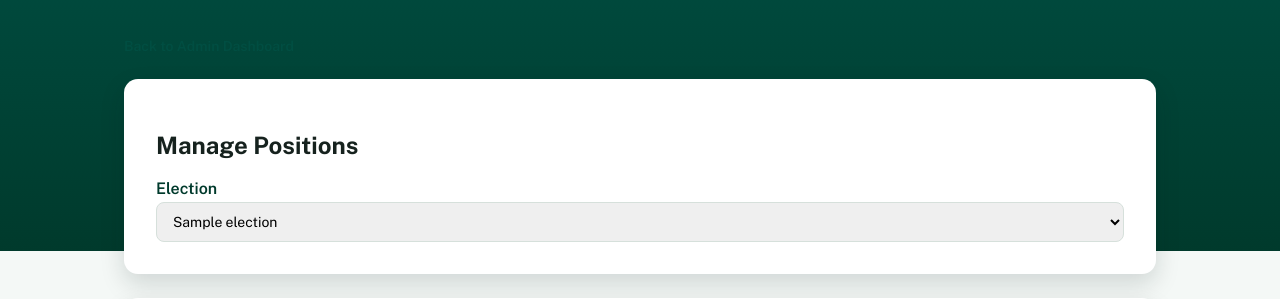
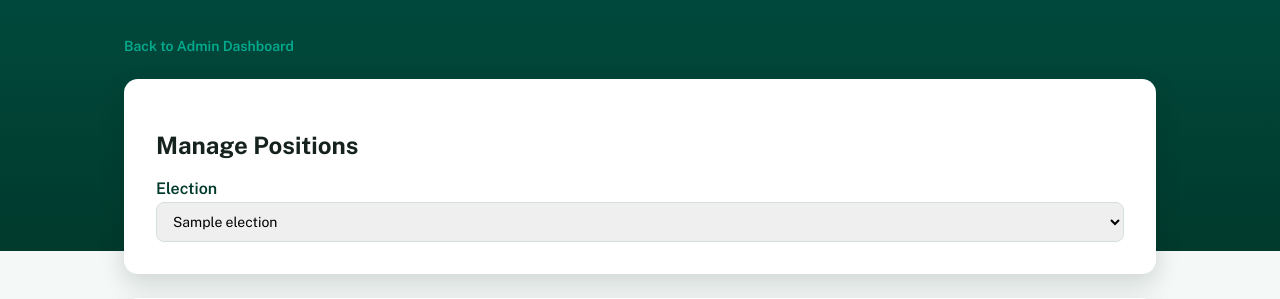
Before and after one commit to Astral-Viscount/Prefect-Voting, a Flask app: template templates/admin_positions.html in a window 1280 px wide. Shown: the part 89-388 px from the top of the page. Run offline with Flask 3, Linux system fonts and the light colour scheme; the template is opened without the code that fills it: most values are stand-ins (such as "Sample title", 1, 10 or a date in 2020).

```diff
--- a/static/style.css
+++ b/static/style.css
@@ -362,7 +362,7 @@ body {
 }
 
 .admin-breadcrumb a {
-    color: var(--bhs-pounamu);
+    color: var(--bhs-glacier-green);
     font-weight: 600;
     font-size: 14px;
     text-decoration: none;
```
